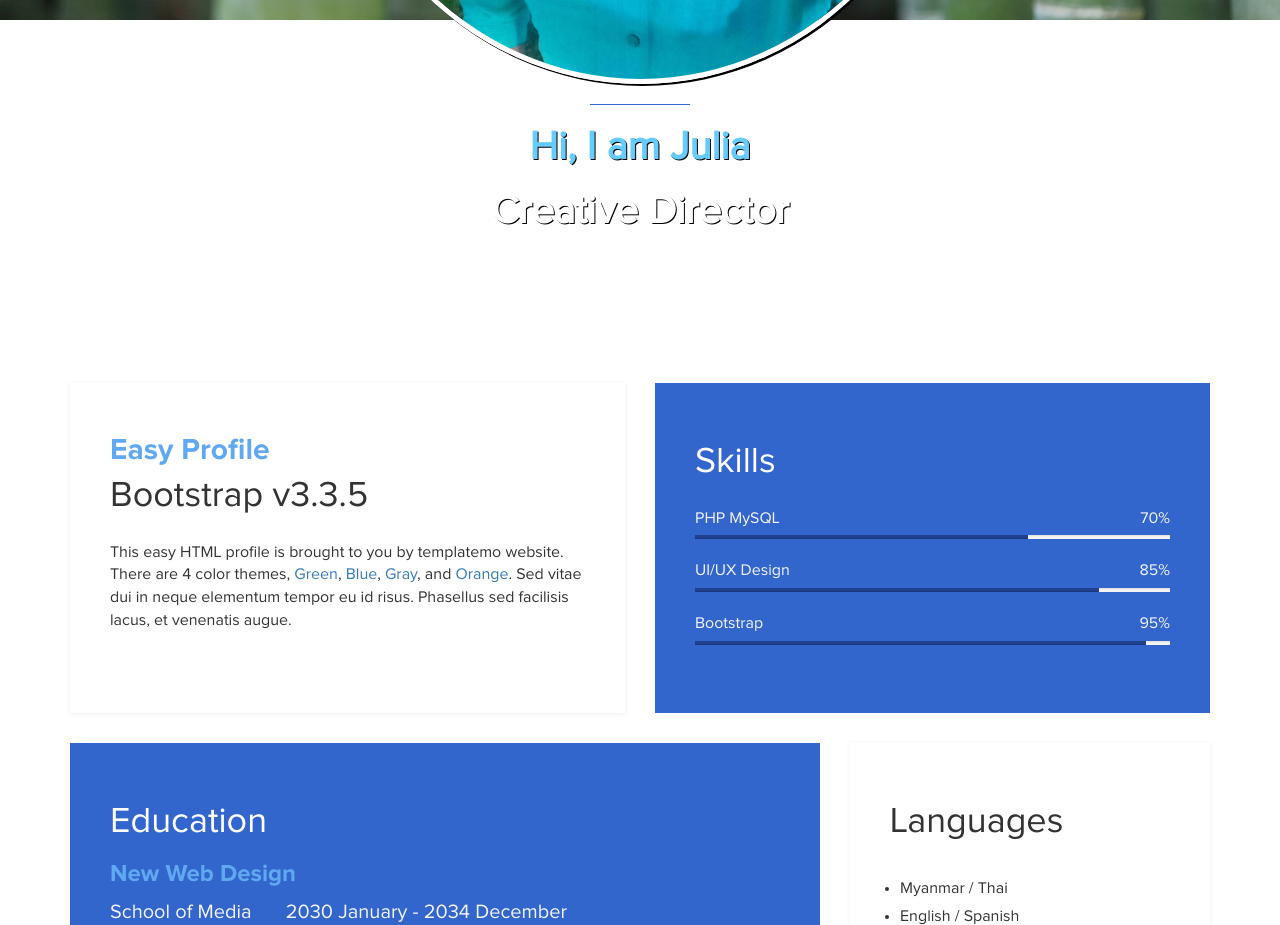
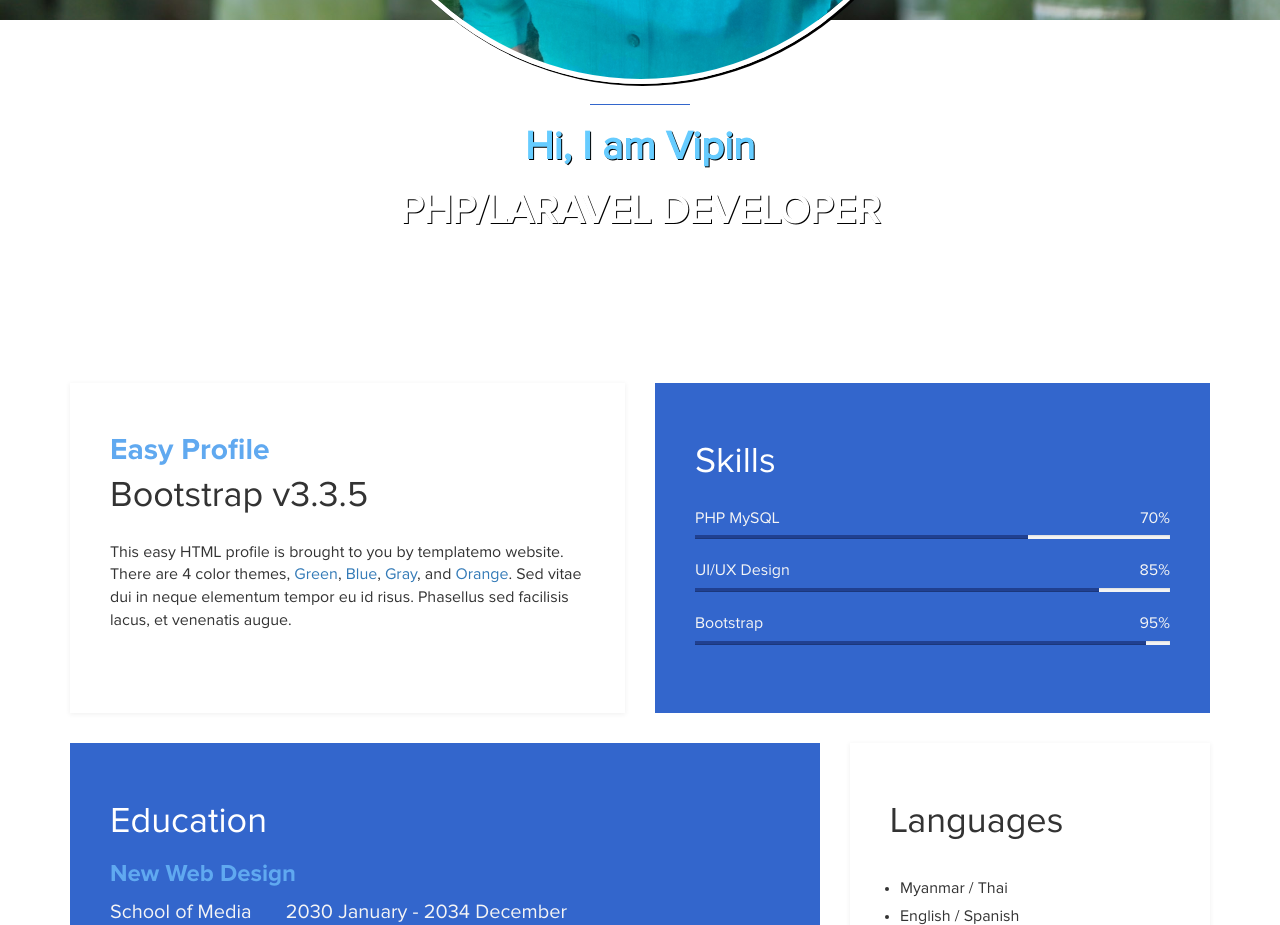
Before and after one commit to vipinyd/vipinyd.github.io, a plain HTML site: page index.html in a window 1280 px wide. Shown: the part 780-1705 px from the top of the page. Drawn offline with Linux system fonts and the light colour scheme.

Commit message:
name added

```diff
--- a/index.html
+++ b/index.html
@@ -32,8 +32,8 @@ http://www.templatemo.com/tm-467-easy-profile
 			<div class="col-md-12 col-sm-12">
 				<img src="images/vipinprofile.png" class="img-responsive img-circle tm-border" alt="templatemo easy profile">
 				<hr>
-				<h1 class="tm-title bold shadow">Hi, I am Julia</h1>
-				<h1 class="white bold shadow">Creative Director</h1>
+				<h1 class="tm-title bold shadow">Hi, I am Vipin</h1>
+				<h1 class="white bold shadow">PHP/LARAVEL DEVELOPER</h1>
 			</div>
 		</div>
 	</div>
```
